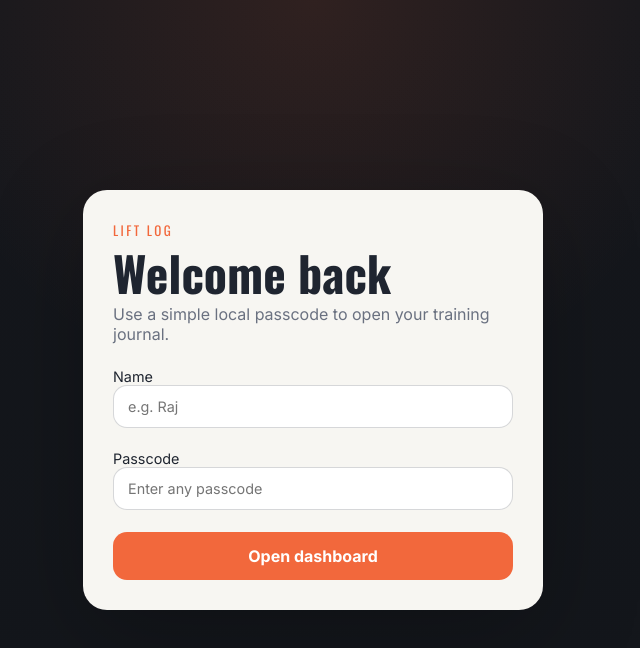
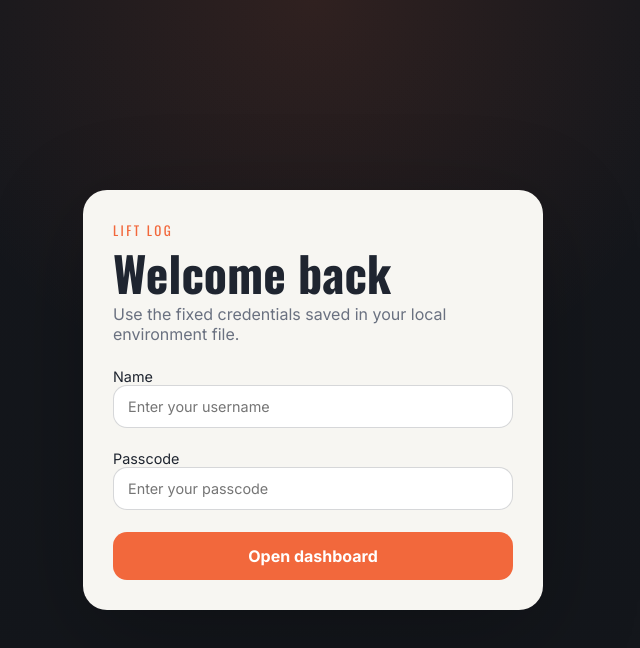
Before and after one commit to raj-randev/workout, a React (Vite) app: page / in a window 1280 px wide. Shown: the top 648 px of the page, without its empty margins (327-967 px from the left). Built offline with nearby package versions, Linux system fonts and the light colour scheme.

Commit message:
Use fixed local login credentials

```diff
--- a/src/auth.ts
+++ b/src/auth.ts
@@ -1,4 +1,6 @@
 const AUTH_STORAGE_KEY = 'lift-log-auth';
+const expectedUsername = import.meta.env.VITE_APP_USERNAME?.trim();
+const expectedPassword = import.meta.env.VITE_APP_PASSCODE?.trim();
 
 export type AuthState = {
   isAuthenticated: boolean;
@@ -30,6 +32,14 @@ export function login(username: string, password: string) {
     return false;
   }
 
+  if (!expectedUsername || !expectedPassword) {
+    return false;
+  }
+
+  if (cleanUsername !== expectedUsername || cleanPassword !== expectedPassword) {
+    return false;
+  }
+
   const state: AuthState = { isAuthenticated: true, username: cleanUsername };
   window.localStorage.setItem(AUTH_STORAGE_KEY, JSON.stringify(state));
   return true;
--- a/src/components/LoginScreen.tsx
+++ b/src/components/LoginScreen.tsx
@@ -13,7 +13,7 @@ export function LoginScreen({ onLogin }: LoginScreenProps) {
     event.preventDefault();
     const ok = onLogin(username, password);
     if (!ok) {
-      setError('Please enter a name and passcode to continue.');
+      setError('That username or passcode is not accepted.');
       return;
     }
     setError(null);
@@ -24,7 +24,7 @@ export function LoginScreen({ onLogin }: LoginScreenProps) {
       <div className="login-card">
         <p className="eyebrow">Lift Log</p>
         <h1>Welcome back</h1>
-        <p className="login-copy">Use a simple local passcode to open your training journal.</p>
+        <p className="login-copy">Use the fixed credentials saved in your local environment file.</p>
 
         <form onSubmit={handleSubmit} className="login-form">
           <label>
@@ -32,7 +32,7 @@ export function LoginScreen({ onLogin }: LoginScreenProps) {
             <input
               value={username}
               onChange={(event) => setUsername(event.target.value)}
-              placeholder="e.g. Raj"
+              placeholder="Enter your username"
             />
           </label>
           <label>
@@ -41,7 +41,7 @@ export function LoginScreen({ onLogin }: LoginScreenProps) {
               type="password"
               value={password}
               onChange={(event) => setPassword(event.target.value)}
-              placeholder="Enter any passcode"
+              placeholder="Enter your passcode"
             />
           </label>
           {error && <div className="login-error">{error}</div>}
```
Also changed, not shown: 2 other files (tests, documents, lock files or other folders).
